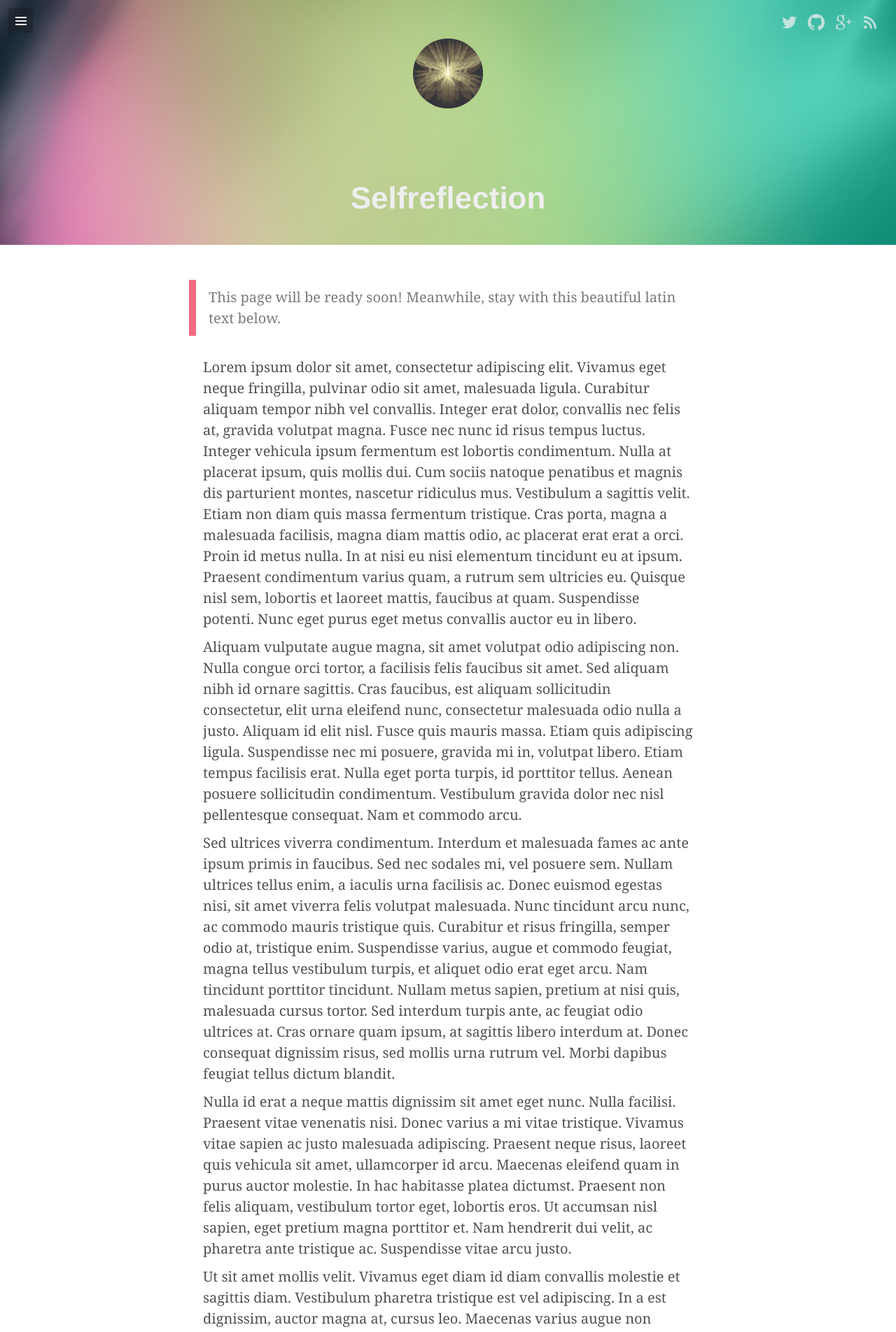
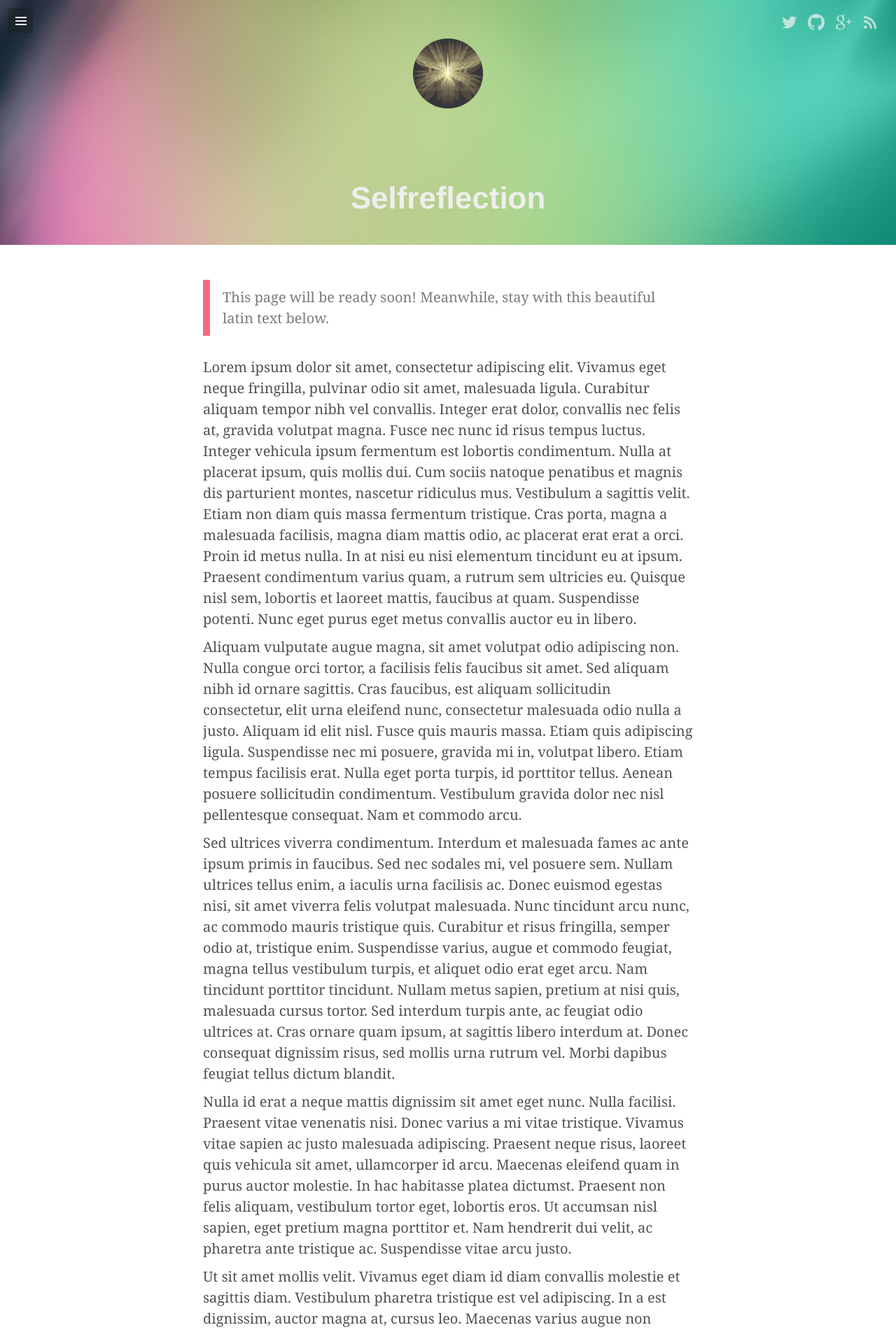
Before and after one commit to wdullaer/wdullaer.github.io, a Jekyll site: the page built from about/index.md, in a window 1280 px wide. Shown: the top 1904 px of the page at 70% size. Built offline with Jekyll 4.4.1, drawn with Linux system fonts in a browser that asks for light colours; some web fonts are replaced; Markdown is read by kramdown in place of the engine named in the settings.

Commit message:
Code formatting improvements

```diff
--- a/assets/css/default.css
+++ b/assets/css/default.css
@@ -267,7 +267,7 @@ abbr[title] {
 
 blockquote, pre, .message {
 	padding: 10px 18px;
-	margin: 0px 0px 30px -20px;
+	margin: 0px 0px 30px 0px;
 	margin-top: inherit;
 	color: #7a7a7a;
 }
```
